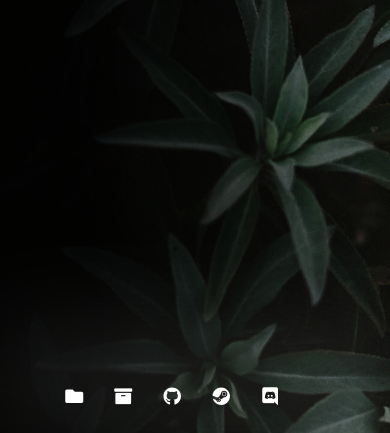
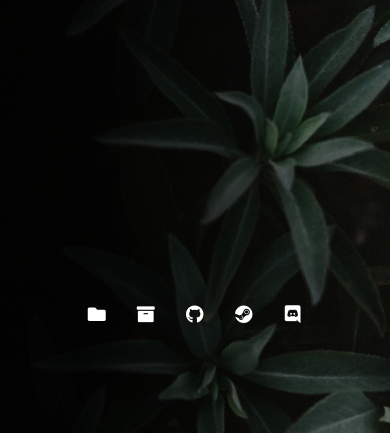
Before and after one commit to TacoGit/TacoGit.github.io, a PHP site: page / in a window 390 px wide. Shown: the part 769-1202 px from the top of the page. Run offline with PHP 8.4, Linux system fonts and the light colour scheme.

Commit message:
properly fixed navbar

```diff
--- a/css/main.css
+++ b/css/main.css
@@ -1673,17 +1673,6 @@ html.no-csstransitions .home-content__main {
 }
 
 @media only screen and (max-width:800px) {
-  .blurbar {
-    position:absolute;
-    width: 100%;
-    height: 100px;
-    bottom: 0%;
-    left:0px;
-    opacity: 50%;
-    background-color: rgb(255 255 255 / 20%);
-    filter: blur(50px);
-  }
-
   .home-content__main,
   .home-copyright {
     max-width: 600px;
@@ -1704,9 +1693,10 @@ html.no-csstransitions .home-content__main {
   .home-social {
     display: block;
     position: fixed;
-    top: 115%;
+    top: 83%;
     transform: rotate(270deg);
-    left: 5px;
+    left: 43%;
+    width: 70px;
   }
 
   .fa, #fa, i {
@@ -1716,25 +1706,30 @@ html.no-csstransitions .home-content__main {
 
 @media only screen and (max-width:700px) {
   .home-social {
-    top: 105%;
+    top: 83%;
+    left: 43%;
+    width: 70px;
   }
 }
 
 @media only screen and (max-width:650px) {
   .home-social {
-    top: 105%;
+    top: 83%;
+    width: 70px;
   }
 }
 
 @media only screen and (max-width:600px) {
   .home-social {
-    top: 105%;
+    top: 83%;
+    width: 70px;
   }
 }
 
 @media only screen and (max-width:500px) {
   .home-social {
-    top: 100%;
+    top: 81.5%;
+    width: 70px;
   }
 }
 
```
